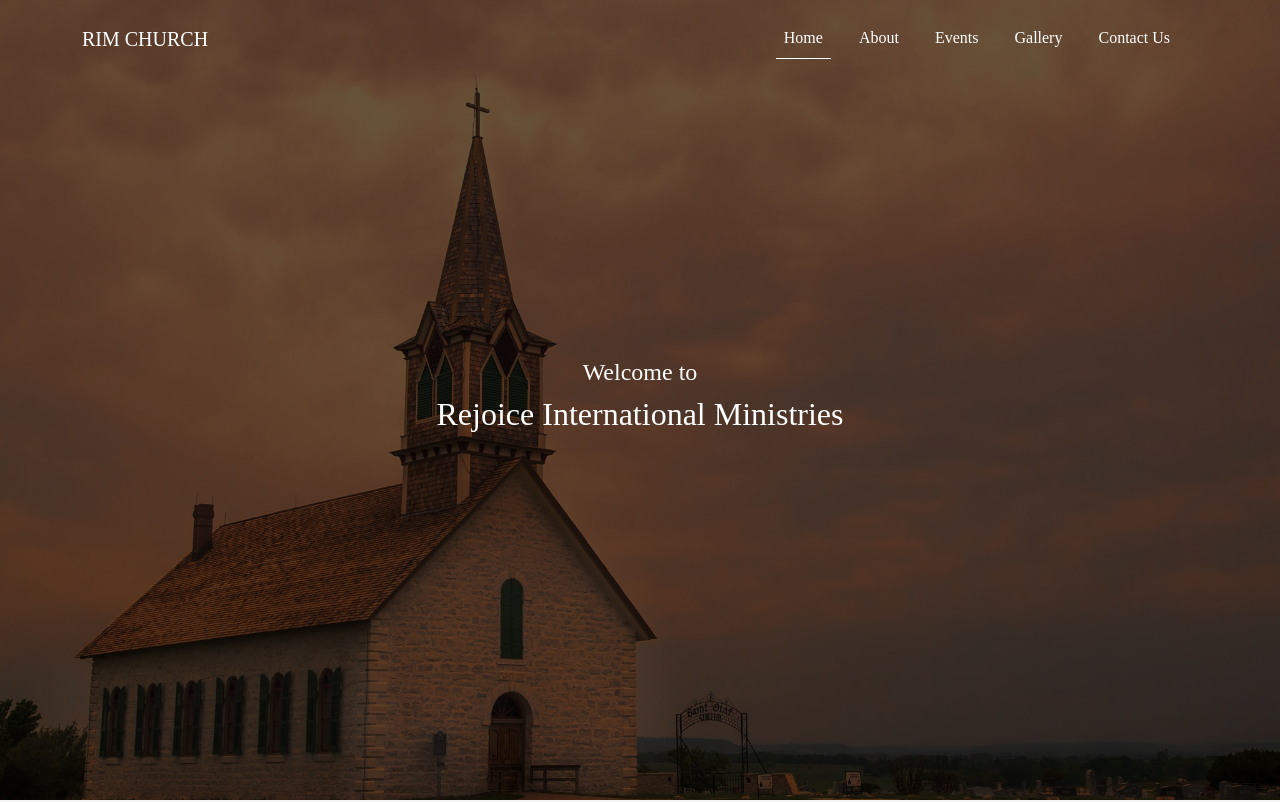
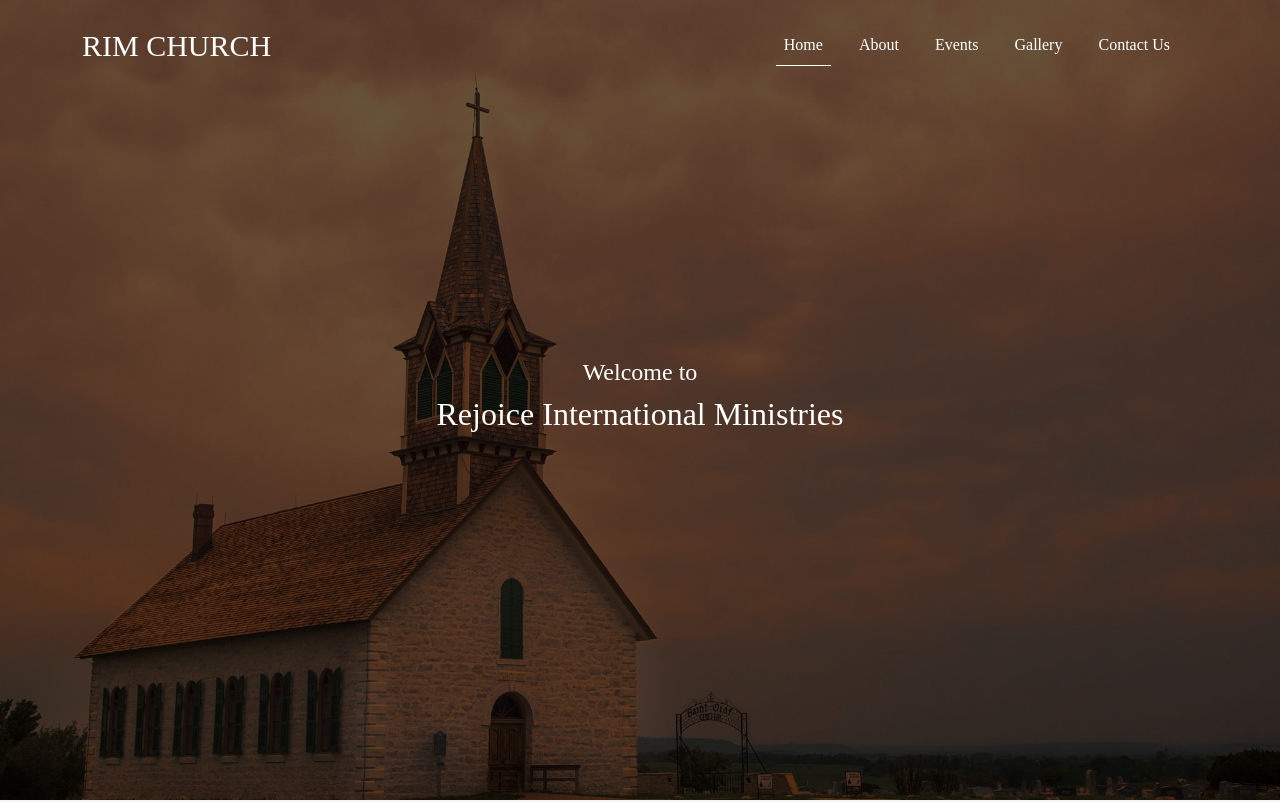
Before and after one commit to DavidMohan/rimchurch3, a plain HTML site: page index.html in a window 1280 px wide. Shown: the top 802 px of the page. Drawn offline with Linux system fonts and the light colour scheme.

Commit message:
Update index.html

```diff
--- a/index.html
+++ b/index.html
@@ -25,7 +25,7 @@
         <div class="container-fluid m-0 position-absolute my-nav" data-aos="fade-down">
             <nav class="navbar navbar-expand-md navbar-dark">
                 <div class="container">
-                    <a href="#" class="navbar-brand" style="font-family: cocon; ">RIM CHURCH</a>
+                    <a href="#" class="navbar-brand" style="font-family: cocon; font-size: 30px;">RIM CHURCH</a>
                     <button class="navbar-toggler" type="button" data-bs-toggle="collapse" data-bs-target="#my-navs">
                         <img src="./assets/img/532-5328945_menu-bar-icon-white-clipart-png-download-menu.png"
                             alt="toggler-icon" width="30px">
```
